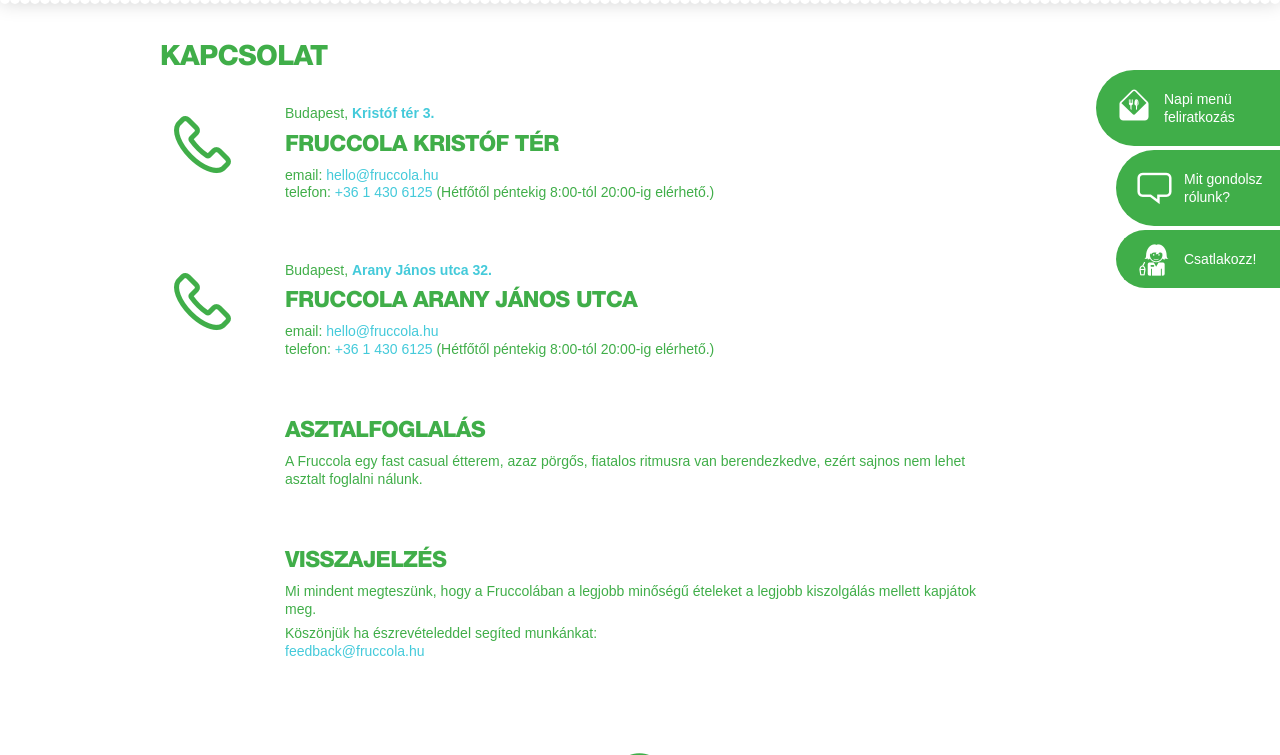
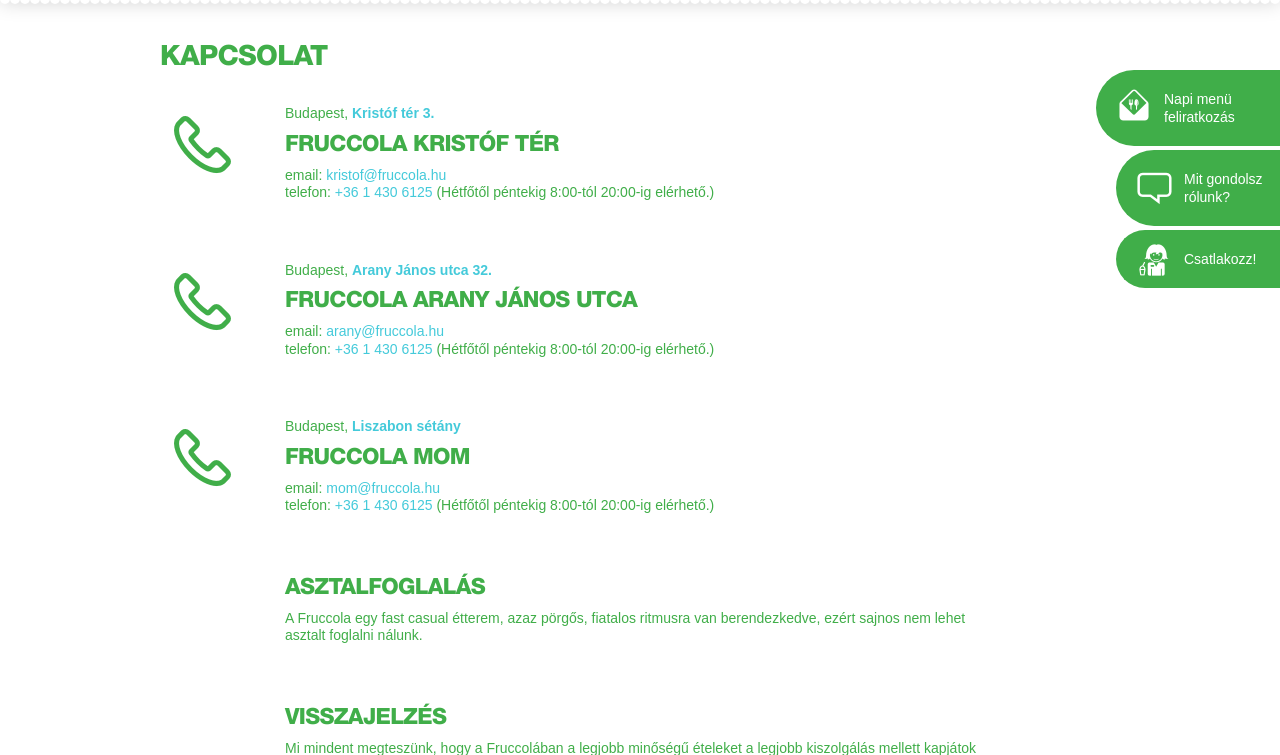
Before and after one commit to beliczki/fruccola, a PHP site: page /kapcsolat in a window 1280 px wide. Shown: the part 120-875 px from the top of the page. Run offline with PHP 8.4, Linux system fonts and the light colour scheme; data that the repository does not hold is empty; some libraries are stand-ins or nearby versions.

Commit message:
kapcsolat Liszabon setany magyarul

```diff
--- a/inc/kapcsolat.php
+++ b/inc/kapcsolat.php
@@ -4,19 +4,28 @@
   <ul>
 
     <li class="location kristof">
-      <p>Budapest, <strong><a href="fruccola-kristof-ter.html">Kristóf tér 3.</a></strong></p>
+      <p>Budapest, <strong><a href="https://goo.gl/maps/jecFsgn3was">Kristóf tér 3.</a></strong></p>
       <h2>Fruccola Kristóf tér</h2>
       <p>
-        email: <a href="mailto:hello[at]fruccola.hu" class="mailto">hello[kukac]fruccola.hu</a><br>
+        email: <a href="mailto:kristof[at]fruccola.hu" class="mailto">kristof[kukac]fruccola.hu</a><br>
         telefon: <a class="phone" href="tel://+3614306125">+36 1 430 6125</a> (Hétfőtől péntekig 8:00-tól 20:00-ig elérhető.)
       </p>
     </li>
 
     <li class="location arany">
-      <p>Budapest, <strong><a href="fruccola-arany-janos-utca.html">Arany János utca 32.</a></strong></p>
+      <p>Budapest, <strong><a href="https://goo.gl/maps/8H4t76ZAyJB2">Arany János utca 32.</a></strong></p>
       <h2>Fruccola Arany János utca</h2>
       <p>
-        email: <a href="mailto:hello[at]fruccola.hu" class="mailto">hello[kukac]fruccola.hu</a><br>
+        email: <a href="mailto:arany[at]fruccola.hu" class="mailto">arany[kukac]fruccola.hu</a><br>
+        telefon: <a class="phone" href="tel://+3614306125">+36 1 430 6125</a> (Hétfőtől péntekig 8:00-tól 20:00-ig elérhető.)
+      </p>
+    </li>
+
+    <li class="location arany">
+      <p>Budapest, <strong><a href="https://goo.gl/maps/CqNa8dKYjkx">Liszabon sétány</a></strong></p>
+      <h2>Fruccola Mom</h2>
+      <p>
+        email: <a href="mailto:mom[at]fruccola.hu" class="mailto">mom[kukac]fruccola.hu</a><br>
         telefon: <a class="phone" href="tel://+3614306125">+36 1 430 6125</a> (Hétfőtől péntekig 8:00-tól 20:00-ig elérhető.)
       </p>
     </li>
```
